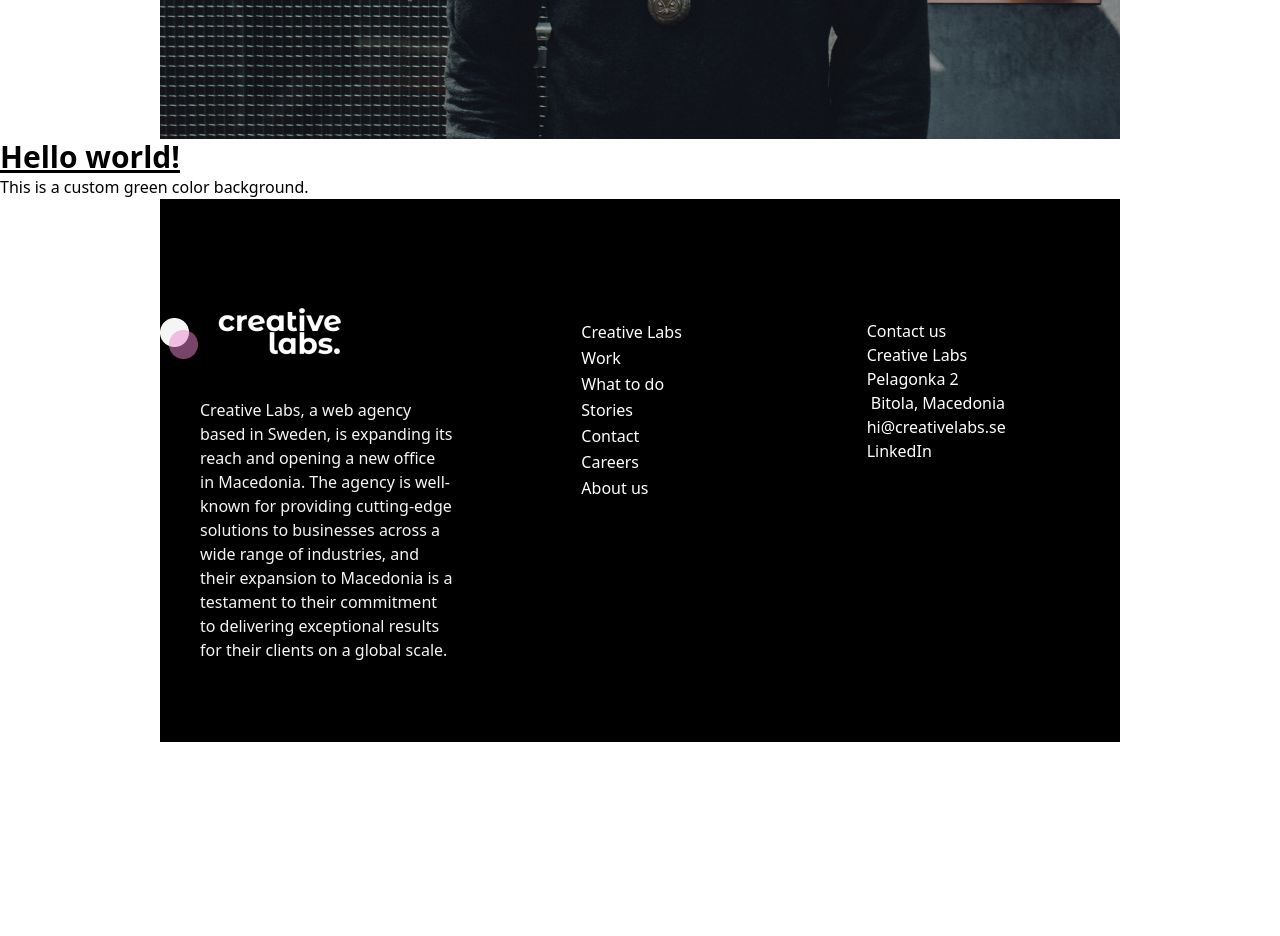
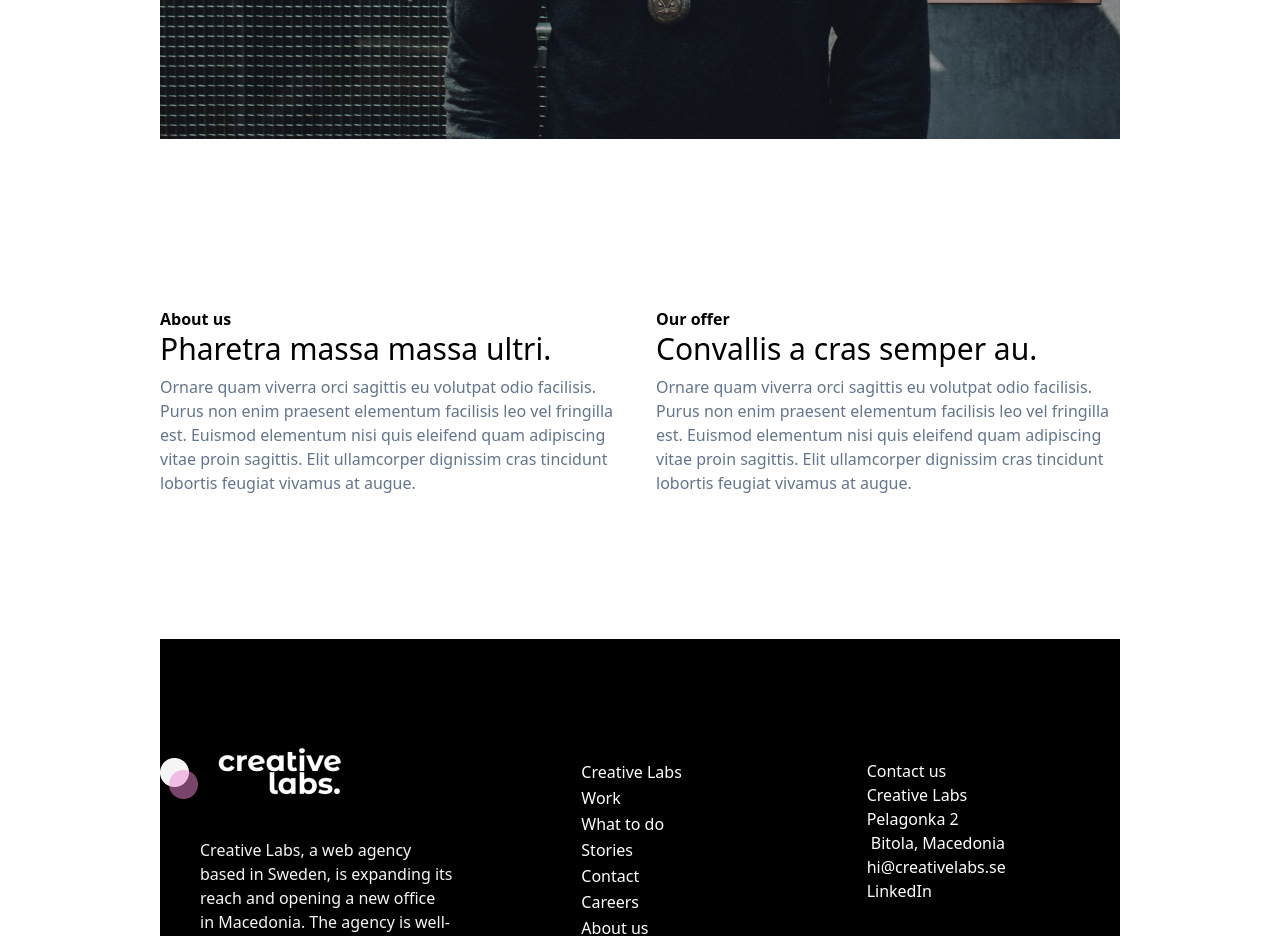
Before and after one commit to aleksandar-stotka/figma-vue, a Nuxt app: page / in a window 1280 px wide. Shown: the part 780-1716 px from the top of the page. Before the commit the page ends 1522 px from the top, so only its background shows below. Built offline with nearby package versions, Linux system fonts and the light colour scheme.

Commit message:
start-about-section-set-grid

```diff
--- /dev/null
+++ b/components/AboutUs.vue
@@ -0,0 +1,35 @@
+<template>
+    <section class='py-20 align-element' id="about" >
+        <div class="py-16 grid gap-8 md:grid-cols-1 lg:grid-cols-2">
+            <div v-for="res in aboutSectionResurce" :key="res" >
+            <h4 class="mt-6 font-bold">{{ res.titleOne }}</h4>
+            <h1 class="text-3xl">{{ res.titleTwo }}</h1>
+            <p class="mt-2 text-slate-500 text-base">{{ res.text }}</p>
+
+        </div>
+
+        </div>
+
+    </section>
+</template>
+
+<script>
+import { aboutSection } from '~/data';
+
+
+export default {
+
+    data() {
+        return {
+            aboutSectionResurce:aboutSection
+        }
+
+    }
+
+
+};
+</script>
+
+<style lang="scss" scoped>
+
+</style>
--- a/data.js
+++ b/data.js
@@ -1,9 +1,24 @@
 export const navLinks = [
-  {text:"Creative Labs"},
-  { text: "Work", href: "#home"},
+  { text: "Creative Labs" },
+  { text: "Work", href: "#home" },
   { text: "What to do" },
   { text: "Stories", to: "/stories" },
   { text: "Contact", to: "/contact" },
   { text: "Careers", to: "/careers" },
   { text: "About us", to: "/about us" },
 ];
+
+export const aboutSection = [
+  {
+    titleOne: "About us",
+    titleTwo: "Pharetra massa massa ultri.",
+    text: "Ornare quam viverra orci sagittis eu volutpat odio facilisis. Purus non enim praesent elementum facilisis leo vel fringilla est. Euismod elementum nisi quis eleifend quam adipiscing vitae proin sagittis. Elit ullamcorper dignissim cras tincidunt lobortis feugiat vivamus at augue.",
+    icon:'icon'
+  },
+  {
+    titleOne: "Our offer",
+    titleTwo: "Convallis a cras semper au.",
+    text: "Ornare quam viverra orci sagittis eu volutpat odio facilisis. Purus non enim praesent elementum facilisis leo vel fringilla est. Euismod elementum nisi quis eleifend quam adipiscing vitae proin sagittis. Elit ullamcorper dignissim cras tincidunt lobortis feugiat vivamus at augue.",
+    icon:"icon"
+  },
+];
--- a/pages/index.vue
+++ b/pages/index.vue
@@ -1,19 +1,18 @@
 <template>
-    <div>
-        <h1 class="text-3xl font-bold underline">
-      Hello world!
-    </h1>
-    <div class="text-customGreen">This is a custom green color background.</div>
-
+    <div class="w-3/4 mx-auto">
+    <AboutUs/>
     </div>
 </template>
 
 <script>
+import AboutUs from '~/components/AboutUs.vue';
+
 export default {
-   setup() {
+  components: {
+    AboutUs
 
+  },
 
-   }
 };
 </script>
 
```
